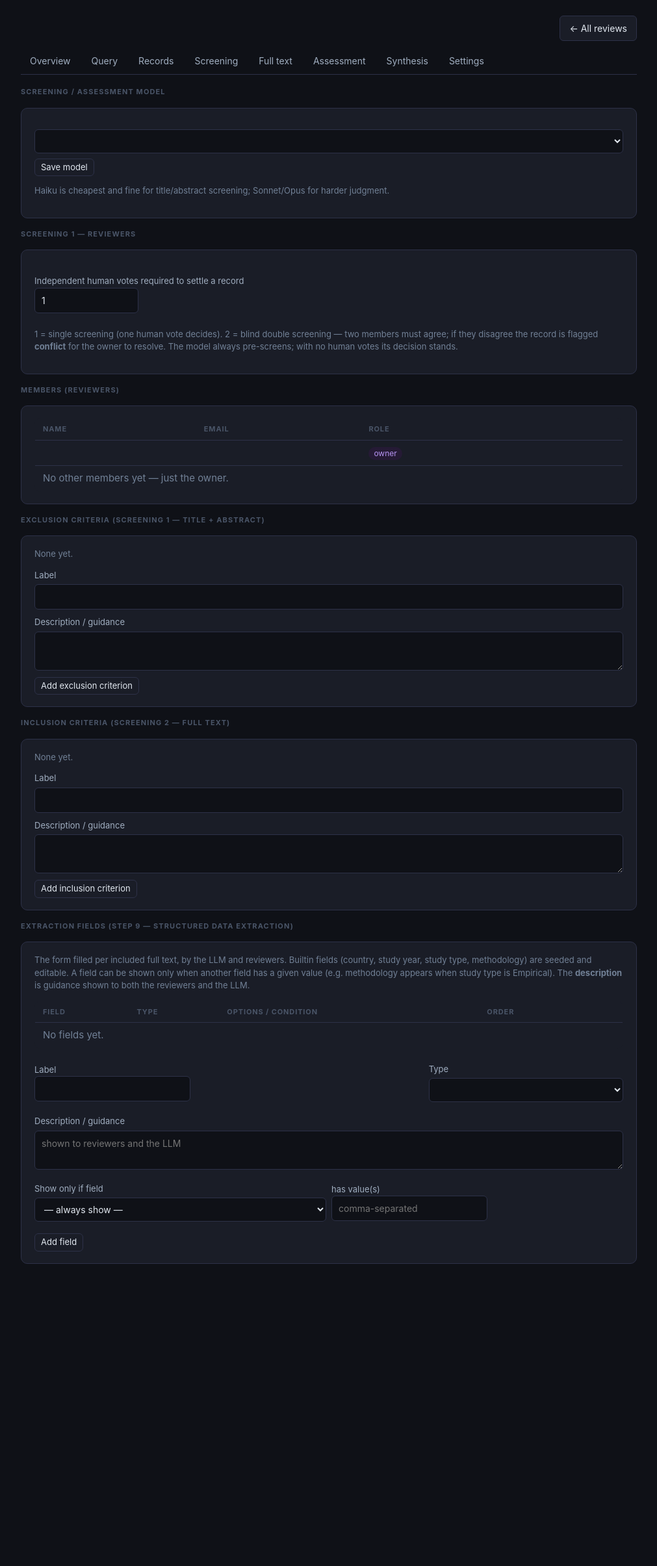
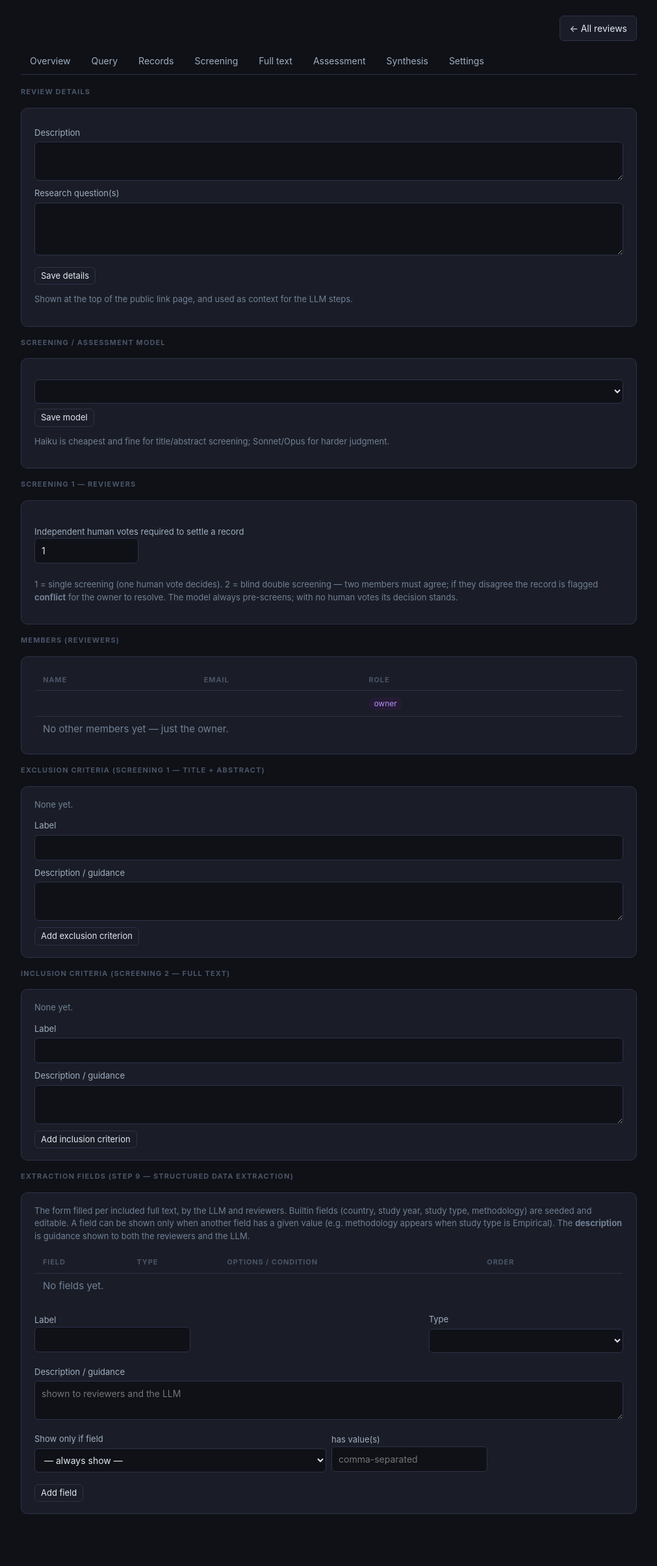
Before and after one commit to that-ugly-cat/lssr, a FastAPI app: template templates/workspace_settings.html in a window 1280 px wide. Shown: the whole page at 65% size, without its empty margins (134-1145 px from the left). Before the commit the page ends 1945 px from the top, so only its background shows below. Run offline with FastAPI, Linux system fonts and the light colour scheme; the template is opened without the code that fills it, so the values that code supplies are empty.

Commit message:
overview: full public URL; settings: edit description + research question
Overview shows the public share as a full absolute link (with a copy button)
instead of a bare /r/{token} path. Settings gains a Review details card to edit
the workspace description and research question(s) — the fields set at creation,
now editable and surfaced.

Co-Authored-By: Claude Opus 4.8 <noreply@anthropic.com>

```diff
--- a/main.py
+++ b/main.py
@@ -869,6 +869,16 @@ async def set_model(ws_id: int, screening_model: str = Form(...),
     return RedirectResponse(f"/w/{ws_id}/settings", status_code=302)
 
 
+@app.post("/w/{ws_id}/settings/details")
+async def set_details(ws_id: int, description: str = Form(""), research_question: str = Form(""),
+                      user: User = Depends(get_current_user), db: Session = Depends(get_db)):
+    ws = _load_ws(db, user, ws_id)
+    ws.description = description.strip() or None
+    ws.research_question = research_question.strip() or None
+    db.commit()
+    return RedirectResponse(f"/w/{ws_id}/settings", status_code=302)
+
+
 @app.post("/w/{ws_id}/settings/screening")
 async def set_screening_config(ws_id: int, reviewers_required: int = Form(...),
                                user: User = Depends(get_current_user), db: Session = Depends(get_db)):
--- a/templates/workspace_overview.html
+++ b/templates/workspace_overview.html
@@ -64,8 +64,12 @@
     <thead><tr><th>Public link</th><th></th></tr></thead>
     <tbody>
       {% for s in shares %}
+      {% set full = request.base_url|string ~ 'r/' ~ s.token %}
       <tr>
-        <td><code>/r/{{ s.token }}</code></td>
+        <td>
+          <a href="/r/{{ s.token }}" target="_blank" rel="noopener"><code>{{ full }}</code></a>
+          <button class="btn btn-small" type="button" onclick="navigator.clipboard.writeText('{{ full }}')" title="Copy">copy</button>
+        </td>
         <td class="ta-right">
           {% if is_owner %}
           <form method="post" action="/share/{{ s.id }}/revoke" style="display:inline;">
--- a/templates/workspace_settings.html
+++ b/templates/workspace_settings.html
@@ -2,6 +2,16 @@
 {% block title %}Settings — {{ ws.name }}{% endblock %}
 {% block body %}
 {% include "_ws_tabs.html" %}
+
+<div class="cards-label">Review details</div>
+<div class="card">
+  <form method="post" action="/w/{{ ws.id }}/settings/details">
+    <label>Description <textarea name="description" rows="2">{{ ws.description or '' }}</textarea></label>
+    <label>Research question(s) <textarea name="research_question" rows="3">{{ ws.research_question or '' }}</textarea></label>
+    <button class="btn btn-small" type="submit" style="margin-top:8px;">Save details</button>
+  </form>
+  <p class="muted small">Shown at the top of the public link page, and used as context for the LLM steps.</p>
+</div>
 
 <div class="cards-label">Screening / assessment model</div>
 <div class="card">
```
